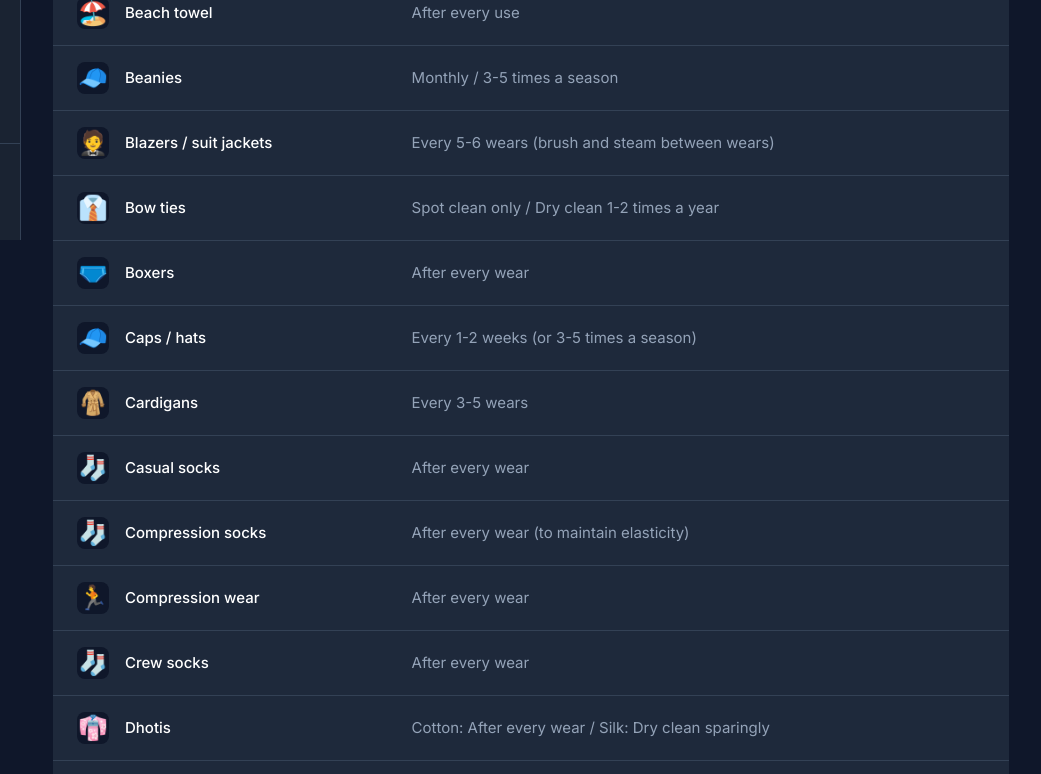
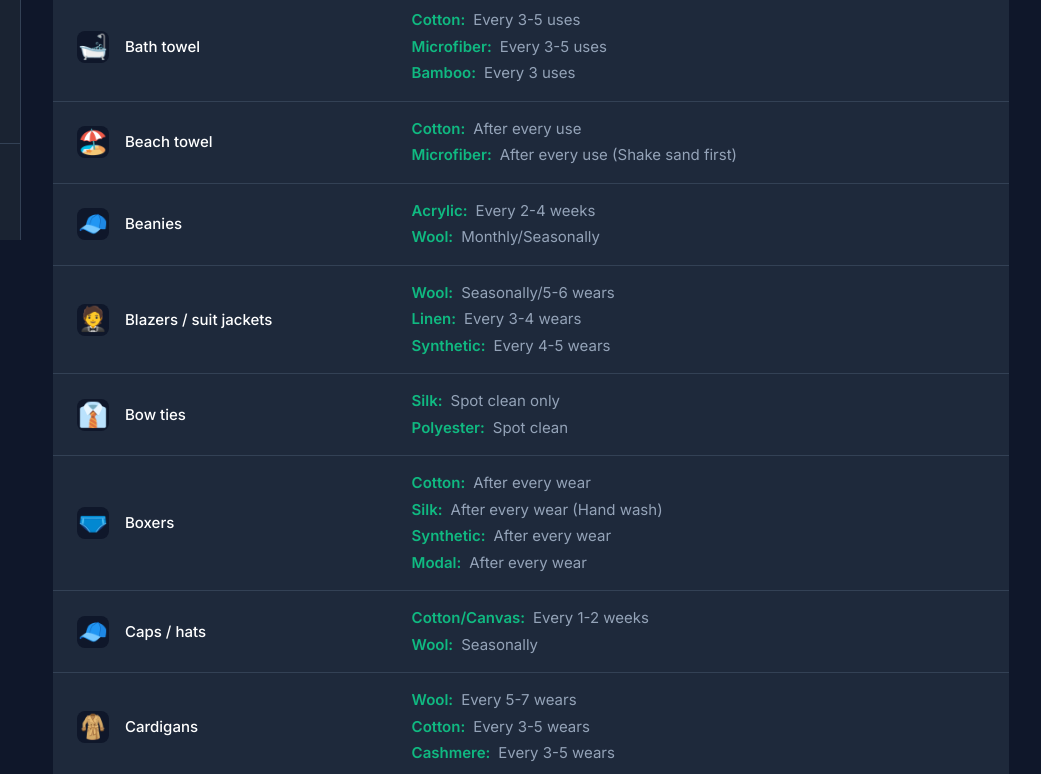
Before and after one commit to hubshashwat/letmewash, a plain HTML site: page index.html in a window 1280 px wide. Shown: the part 560-1334 px from the top of the page, 239-1280 px from the left. Drawn offline with Linux system fonts and the light colour scheme.

Commit message:
add fabric type

```diff
--- a/script.js
+++ b/script.js
@@ -157,8 +157,23 @@ function renderItems() {
     if (searchTerm) {
         Object.keys(washData).forEach(category => {
             Object.entries(washData[category]).forEach(([name, frequency]) => {
-                if (name.toLowerCase().includes(searchTerm) ||
-                    frequency.toLowerCase().includes(searchTerm)) {
+                let matches = false;
+                const searchLower = searchTerm.toLowerCase();
+
+                if (name.toLowerCase().includes(searchLower)) {
+                    matches = true;
+                } else if (typeof frequency === 'string') {
+                    if (frequency.toLowerCase().includes(searchLower)) matches = true;
+                } else if (typeof frequency === 'object' && frequency !== null) {
+                    // Search in material names and their frequencies
+                    const combinedText = Object.entries(frequency)
+                        .map(([mat, freq]) => `${mat} ${freq}`)
+                        .join(' ')
+                        .toLowerCase();
+                    if (combinedText.includes(searchLower)) matches = true;
+                }
+
+                if (matches) {
                     items.push({ name, frequency });
                 }
             });
@@ -212,12 +227,37 @@ function createTableRow(name, frequency) {
                 <span>${name}</span>
             </div>
         </td>
+            </div>
+        </td>
         <td>
-            <div class="item-frequency-text">${frequency}</div>
+            <div class="item-frequency-text">${formatFrequency(frequency)}</div>
         </td>
     `;
 
     return row;
+}
+
+// ===================================
+// FORMAT FREQUENCY
+// ===================================
+function formatFrequency(frequency) {
+    if (typeof frequency !== 'object' || frequency === null) {
+        return frequency;
+    }
+
+    // Handle material-specific frequencies
+    let html = '<ul class="material-list">';
+    Object.entries(frequency).forEach(([material, freq]) => {
+        html += `
+            <li class="material-item">
+                <span class="material-name">${material}:</span>
+                <span class="material-freq">${freq}</span>
+            </li>
+        `;
+    });
+    html += '</ul>';
+
+    return html;
 }
 
 // ===================================
--- a/style.css
+++ b/style.css
@@ -367,6 +367,32 @@ body {
     font-size: 0.9375rem;
     color: var(--text-secondary);
     line-height: 1.5;
+}
+
+.material-list {
+    list-style: none;
+    padding: 0;
+    margin: 0;
+}
+
+.material-item {
+    display: flex;
+    flex-wrap: wrap;
+    gap: var(--spacing-xs);
+    margin-bottom: 4px;
+}
+
+.material-item:last-child {
+    margin-bottom: 0;
+}
+
+.material-name {
+    font-weight: 600;
+    color: var(--accent-primary);
+}
+
+.material-freq {
+    color: var(--text-secondary);
 }
 
 /* ===================================
--- a/wash_frequency.json
+++ b/wash_frequency.json
@@ -1,96 +1,326 @@
 {
+  "core_items": {
+    "Face towel": {
+      "Cotton": "After every use (Machine wash hot)",
+      "Microfiber": "After every use (No softener)",
+      "Bamboo": "After every use (Gentle cycle)"
+    },
+    "Hand towel": {
+      "Cotton": "Every 1-2 days (Daily if high traffic)",
+      "Bamboo": "Every 1-2 days (Allow to dry fully)",
+      "Linen": "Every 1-2 days"
+    },
+    "Bath towel": {
+      "Cotton": "Every 3-5 uses (Ensure full drying)",
+      "Microfiber": "Every 3-5 uses (Wash separately)",
+      "Bamboo": "Every 3 uses (Prone to mildew if damp)"
+    },
+    "Handkerchief": {
+      "Cotton/Linen": "After every use (Daily)",
+      "Silk": "After every use (Hand wash only)"
+    },
+    "Socks": {
+      "Cotton": "After every wear",
+      "Synthetic/Blend": "After every wear",
+      "Merino Wool": "Every 2-3 wears (Air out between uses)",
+      "Bamboo": "After every wear"
+    },
+    "Gloves": {
+      "Wool": "3-5 times a season (Hand wash)",
+      "Leather": "Seasonally (Wipe/Condition only)",
+      "Synthetic/Fleece": "Weekly or every 5 wears",
+      "Cotton (liner)": "After every wear"
+    },
+    "Jackets": {
+      "Denim": "Every 10+ wears (Spot clean)",
+      "Leather/Suede": "Seasonally (Professional clean)",
+      "Synthetic/Puffer": "1-2 times a season",
+      "Fleece": "Every 5-6 wears"
+    },
+    "Shirts": {
+      "Cotton": "Every 1-2 wears",
+      "Linen": "Every 1-2 wears (Steam frequently)",
+      "Silk": "Every 1-2 wears (Dry clean/Hand wash)",
+      "Synthetic/Blend": "Every 1-2 wears"
+    },
+    "T-shirts": {
+      "Cotton": "After every wear",
+      "Synthetic (Polyester)": "After every wear (Odor prone)",
+      "Modal/Lyocell": "Every 2 wears",
+      "Merino Wool": "Every 2-3 wears"
+    },
+    "Shorts": {
+      "Cotton": "Every 2-3 wears",
+      "Synthetic (Athletic)": "After every wear",
+      "Denim": "Every 5-10 wears",
+      "Linen": "Every 2-3 wears"
+    },
+    "Boxers": {
+      "Cotton": "After every wear",
+      "Silk": "After every wear (Hand wash)",
+      "Synthetic": "After every wear",
+      "Modal": "After every wear"
+    },
+    "Underwear / Briefs": {
+      "Cotton": "After every wear (Hot wash recommended)",
+      "Lace/Synthetic": "After every wear (Gentle wash)",
+      "Silk": "After every wear (Hand wash)"
+    },
+    "Pants": {
+      "Cotton (Chinos)": "Every 3-5 wears",
+      "Linen": "Every 2-3 wears",
+      "Wool": "Every 5-10 wears",
+      "Synthetic": "Every 3-4 wears"
+    },
+    "Jeans": {
+      "Raw Denim (100% Cotton)": "Every 10+ wears (or months)",
+      "Stretch Denim (Blend)": "Every 4-5 wears (Restore shape)"
+    },
+    "Joggers": {
+      "Cotton/Fleece": "Every 3-4 wears (Lounging)",
+      "Synthetic": "After every wear (Exercise)",
+      "Merino": "Every 2-4 wears"
+    },
+    "Sweaters": {
+      "Wool/Cashmere": "Every 5-7 wears (Air out)",
+      "Cotton": "Every 2-3 wears",
+      "Synthetic/Acrylic": "Every 4-5 wears"
+    },
+    "Hoodies": {
+      "Cotton/Fleece": "Every 5-7 wears (if worn with undershirt)",
+      "Performance/Synthetic": "After every wear (if active)"
+    }
+  },
   "towels": {
-    "Bath towel": "Every 3-5 uses (ensure it dries fully between uses)",
-    "Hand towel": "Every 1-2 days (daily if high traffic)",
-    "Face towel": "After every use",
-    "Gym towel": "After every use",
-    "Beach towel": "After every use",
-    "Washcloth": "After every use"
+    "Bath towel": {
+      "Cotton": "Every 3-5 uses",
+      "Microfiber": "Every 3-5 uses",
+      "Bamboo": "Every 3 uses"
+    },
+    "Hand towel": {
+      "Cotton": "Every 1-2 days",
+      "Linen": "Every 1-2 days"
+    },
+    "Face towel": {
+      "Cotton": "After every use",
+      "Bamboo": "After every use",
+      "Microfiber": "After every use"
+    },
+    "Gym towel": {
+      "Cotton": "After every use",
+      "Microfiber": "After every use"
+    },
+    "Beach towel": {
+      "Cotton": "After every use",
+      "Microfiber": "After every use (Shake sand first)"
+    },
+    "Washcloth": {
+      "Cotton": "After every use",
+      "Bamboo": "After every use"
+    }
   },
   "socks": {
-    "Casual socks": "After every wear",
-    "Ankle socks": "After every wear",
-    "No-show socks": "After every wear",
-    "Crew socks": "After every wear",
-    "Dress socks": "After every wear",
-    "Sports socks": "After every wear",
-    "Compression socks": "After every wear (to maintain elasticity)",
-    "Wool socks": "Every 2-3 wears (if aired out between wears)"
+    "Casual socks": {
+      "Cotton": "After every wear",
+      "Synthetic": "After every wear"
+    },
+    "Ankle socks": {
+      "Cotton": "After every wear",
+      "Synthetic": "After every wear"
+    },
+    "No-show socks": {
+      "Cotton": "After every wear",
+      "Synthetic": "After every wear"
+    },
+    "Crew socks": {
+      "Cotton": "After every wear",
+      "Wool": "Every 2-3 wears"
+    },
+    "Dress socks": {
+      "Silk": "After every wear",
+      "Synthetic": "After every wear",
+      "Wool Blend": "Every 2 wears"
+    },
+    "Sports socks": {
+      "Synthetic/Blend": "After every wear",
+      "Cotton": "After every wear"
+    },
+    "Compression socks": {
+      "Synthetic/Elastane": "After every wear (Maintain elasticity)"
+    },
+    "Wool socks": {
+      "Merino": "Every 2-3 wears (Air out)",
+      "Heavy Wool": "Every 3-4 wears"
+    }
   },
   "innerwear_and_sleepwear": {
-    "Vests / undershirts": "After every wear",
-    "Thermal innerwear": "Every 2-4 wears (wash sooner if worn directly on skin)",
-    "Pyjamas": "Every 3-4 wears (if showering before bed)",
-    "Nightwear / lounge pants": "Every 3-4 wears"
+    "Vests / undershirts": {
+      "Cotton": "After every wear",
+      "Modal": "After every wear"
+    },
+    "Thermal innerwear": {
+      "Synthetic": "Every 1-2 wears",
+      "Merino Wool": "Every 3-5 wears"
+    },
+    "Pyjamas": {
+      "Cotton": "Every 3-4 wears",
+      "Silk": "Every 3-4 wears",
+      "Synthetic/Fleece": "Every 2-3 wears"
+    },
+    "Nightwear / lounge pants": {
+      "Cotton": "Every 3-4 wears",
+      "Fleece": "Every 3-4 wears"
+    }
   },
   "athletic_and_performance_wear": {
-    "Gym T-shirts": "After every wear",
-    "Track pants": "After every wear (if exercised in) / 3-4 wears (if lounging)",
-    "Compression wear": "After every wear",
-    "Sports shorts": "After every wear",
-    "Sports innerwear": "After every wear",
-    "Sweatbands / headbands": "After every wear"
+    "Gym T-shirts": {
+      "Synthetic": "After every wear (Permastink risk)",
+      "Cotton": "After every wear"
+    },
+    "Track pants": {
+      "Synthetic": "After every wear",
+      "Cotton Blend": "After every wear"
+    },
+    "Compression wear": {
+      "Elastane/Spandex": "After every wear"
+    },
+    "Sports shorts": {
+      "Synthetic Mesh": "After every wear",
+      "Cotton": "After every wear"
+    },
+    "Sports innerwear": {
+      "Moisture-wicking blend": "After every wear"
+    },
+    "Sweatbands / headbands": {
+      "Terry/Cotton": "After every wear",
+      "Synthetic": "After every wear"
+    }
   },
   "formal_and_workwear": {
-    "Formal trousers": "Every 2-4 wears",
-    "Blazers / suit jackets": "Every 5-6 wears (brush and steam between wears)",
-    "Waistcoats": "As needed / Seasonally (spot clean)",
-    "Dress shirts": "Every 1-2 wears",
-    "Neckties": "Spot clean only / Dry clean 1-2 times a year",
-    "Bow ties": "Spot clean only / Dry clean 1-2 times a year"
+    "Formal trousers": {
+      "Wool": "Every 2-4 wears",
+      "Synthetic": "Every 3-5 wears",
+      "Linen": "Every 2-3 wears"
+    },
+    "Blazers / suit jackets": {
+      "Wool": "Seasonally/5-6 wears",
+      "Linen": "Every 3-4 wears",
+      "Synthetic": "Every 4-5 wears"
+    },
+    "Waistcoats": {
+      "Silk/Wool": "Spot clean/Seasonally"
+    },
+    "Dress shirts": {
+      "Cotton": "Every 1-2 wears",
+      "Synthetic": "Every 1-2 wears",
+      "Silk": "Dry clean after wear"
+    },
+    "Neckties": {
+      "Silk": "Spot clean only",
+      "Polyester": "Spot clean/Hand wash rare"
+    },
+    "Bow ties": {
+      "Silk": "Spot clean only",
+      "Polyester": "Spot clean"
+    }
   },
   "outerwear": {
-    "Overcoats": "1-2 times a season (clean before storage)",
-    "Windcheaters": "1-2 times a season (or when water stops beading)",
-    "Rain jackets": "1-2 times a season (clean helps reactivate waterproofing)",
-    "Parkas": "1-2 times a season",
-    "Ponchos": "As needed / Seasonally"
+    "Overcoats": {
+      "Wool": "Once a season",
+      "Cashmere": "Once a season"
+    },
+    "Windcheaters": {
+      "Nylon/Polyester": "Once a season or when wetting out"
+    },
+    "Rain jackets": {
+      "GoreTex/Technical": "Every 20 wears (Reactivate DWR)",
+      "PVC/Rubber": "Wipe down only"
+    },
+    "Parkas": {
+      "Down": "1-2 times a season",
+      "Synthetic Fill": "1-2 times a season"
+    },
+    "Ponchos": {
+      "PVC/Plastic": "Wipe down",
+      "Wool": "Seasonally"
+    }
   },
   "accessories": {
-    "Caps / hats": "Every 1-2 weeks (or 3-5 times a season)",
-    "Beanies": "Monthly / 3-5 times a season",
-    "Scarves / mufflers": "Every 3-5 wears (wash weekly in flu season)",
-    "Bandanas": "After every wear",
-    "Fabric belts": "Monthly / As needed"
+    "Caps / hats": {
+      "Cotton/Canvas": "Every 1-2 weeks",
+      "Wool": "Seasonally"
+    },
+    "Beanies": {
+      "Acrylic": "Every 2-4 weeks",
+      "Wool": "Monthly/Seasonally"
+    },
+    "Scarves / mufflers": {
+      "Wool": "Monthly",
+      "Silk": "Dry clean as needed",
+      "Cotton": "Weekly"
+    },
+    "Bandanas": {
+      "Cotton": "After every wear"
+    },
+    "Fabric belts": {
+      "Canvas/Nylon": "Monthly (Hand wash)"
+    }
   },
   "footwear_fabrics": {
-    "Fabric slippers": "Monthly (or when odors develop)",
-    "Washable shoe insoles": "Every 1-2 weeks"
+    "Fabric slippers": {
+      "Cotton/Fleece": "Monthly",
+      "Synthetic": "Monthly"
+    },
+    "Washable shoe insoles": {
+      "Foam/Gel": "Every 1-2 weeks"
+    }
   },
   "seasonal_and_layering": {
-    "Cardigans": "Every 3-5 wears",
-    "Long-sleeve tees": "After every wear",
-    "Base layers": "After every wear"
+    "Cardigans": {
+      "Wool": "Every 5-7 wears",
+      "Cotton": "Every 3-5 wears",
+      "Cashmere": "Every 3-5 wears"
+    },
+    "Long-sleeve tees": {
+      "Cotton/Modal": "After every wear"
+    },
+    "Base layers": {
+      "Synthetic": "After every wear",
+      "Merino Wool": "Every 3-4 wears"
+    }
   },
   "specialty_and_cultural_wear": {
-    "Kurtas": "Cotton: Every 1-2 wears / Silk: Dry clean sparingly (air out after use)",
-    "Pajamas (kurta set bottoms)": "Every 2-3 wears",
-    "Dhotis": "Cotton: After every wear / Silk: Dry clean sparingly",
-    "Lungis": "Every 1-2 wears (treat as daily wear)",
-    "Pathani suits": "Every 2-3 wears",
-    "Sherwanis": "Spot clean only (Dry clean once before long-term storage)"
+    "Kurtas": {
+      "Cotton": "Every 1-2 wears",
+      "Silk": "Dry clean every 3-4 wears (Air out)",
+      "Rayon/Art Silk": "Hand wash every 1-2 wears"
+    },
+    "Pajamas (kurta set bottoms)": {
+      "Cotton": "Every 2-3 wears",
+      "Silk/Blend": "Every 3-4 wears"
+    },
+    "Dhotis": {
+      "Cotton": "After every wear",
+      "Silk": "Dry clean sparingly (3-5 wears)"
+    },
+    "Lungis": {
+      "Cotton": "Every 1-2 wears",
+      "Synthetic": "Every 1-2 wears"
+    },
+    "Pathani suits": {
+      "Cotton/Linen": "Every 2-3 wears",
+      "Synthetic": "Every 3-4 wears"
+    },
+    "Sherwanis": {
+      "Velvet/Silk/Brocade": "Spot clean only (Dry clean post-event)"
+    }
   },
   "miscellaneous": {
-    "Reusable cloth masks": "After every use (Daily)",
-    "Handkerchiefs": "After every use"
-  },
-  "core_items": {
-    "Face towel": "After every use",
-    "Hand towel": "Every 1-2 days",
-    "Bath towel": "Every 3-5 uses",
-    "Handkerchief": "After every use",
-    "Socks": "After every wear (Wool: 2-3 wears)",
-    "Gloves": "3-5 times a season",
-    "Jackets": "Seasonally / As needed",
-    "Shirts": "Every 1-2 wears",
-    "T-shirts": "After every wear",
-    "Shorts": "Every 2-3 wears",
-    "Boxers": "After every wear",
-    "Underwear / Briefs": "After every wear",
-    "Pants": "Every 3-5 wears",
-    "Jeans": "Every 4-10 wears",
-    "Joggers": "Every 3-5 wears",
-    "Sweaters": "Every 5-7 wears",
-    "Hoodies": "Every 5-7 wears"
+    "Reusable cloth masks": {
+      "Cotton/Blend": "After every use"
+    },
+    "Handkerchiefs": {
+      "Cotton": "After every use"
+    }
   }
 }
```
